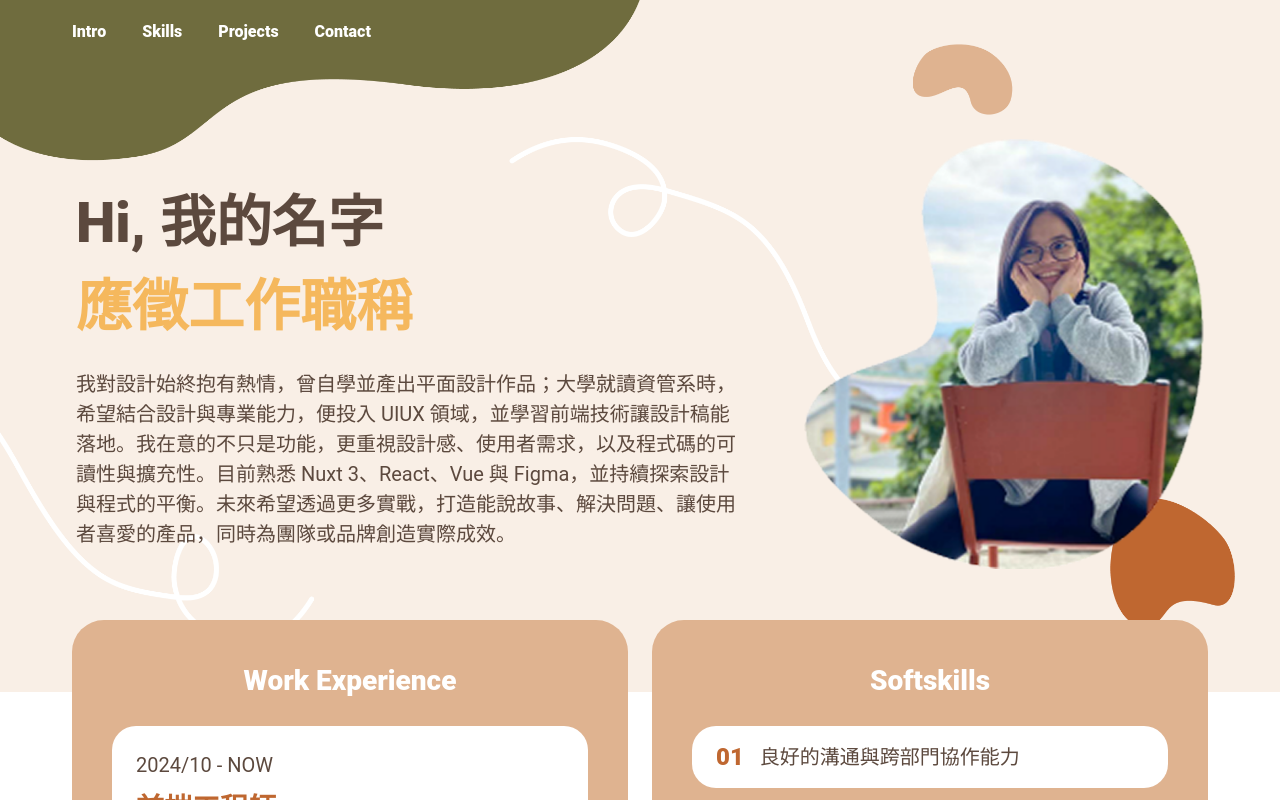
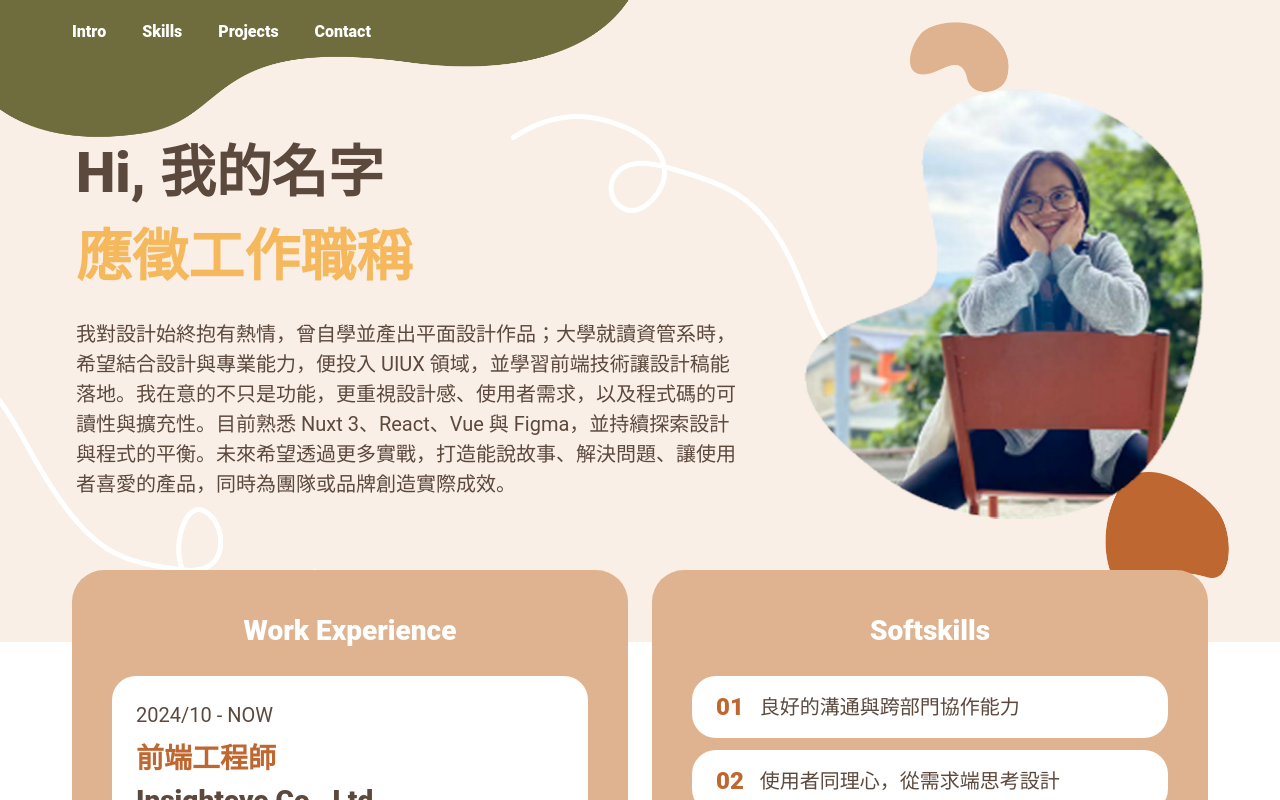
Before and after one commit to supeihau/my-portfolio-2025, a Nuxt app: page / in a window 1280 px wide. Shown: the top 800 px of the page. Built offline with nearby package versions, Linux system fonts and the light colour scheme.

Commit message:
feat: animation

```diff
--- a/components/intro.vue
+++ b/components/intro.vue
@@ -18,7 +18,7 @@
                 </div>
             </v-col>
             <v-col cols="12" sm="6" md="6" lg="5" class="d-flex align-center justify-center justify-md-end pr-lg-6" :class="!isDesktop && 'mt-5 pa-0'">
-                <NuxtImg src="/images/intro-pic.png" alt="intro-pic" :class="isDesktop? 'profile-desktop' : 'w-100'"/>
+                <NuxtImg src="/images/intro-pic.png" alt="intro-pic" :class="isDesktop? 'profile-desktop' : 'profile-phone'"/>
             </v-col>
         </v-row>
     </section>
@@ -37,7 +37,7 @@ const { isDesktop } = useInnerWidth();
     background-repeat: no-repeat;
     background-position: center;
     background-size: cover;
-    padding-top: 150px;
+    padding-top: 100px;
     padding-bottom: 100px;
 }
 
```
